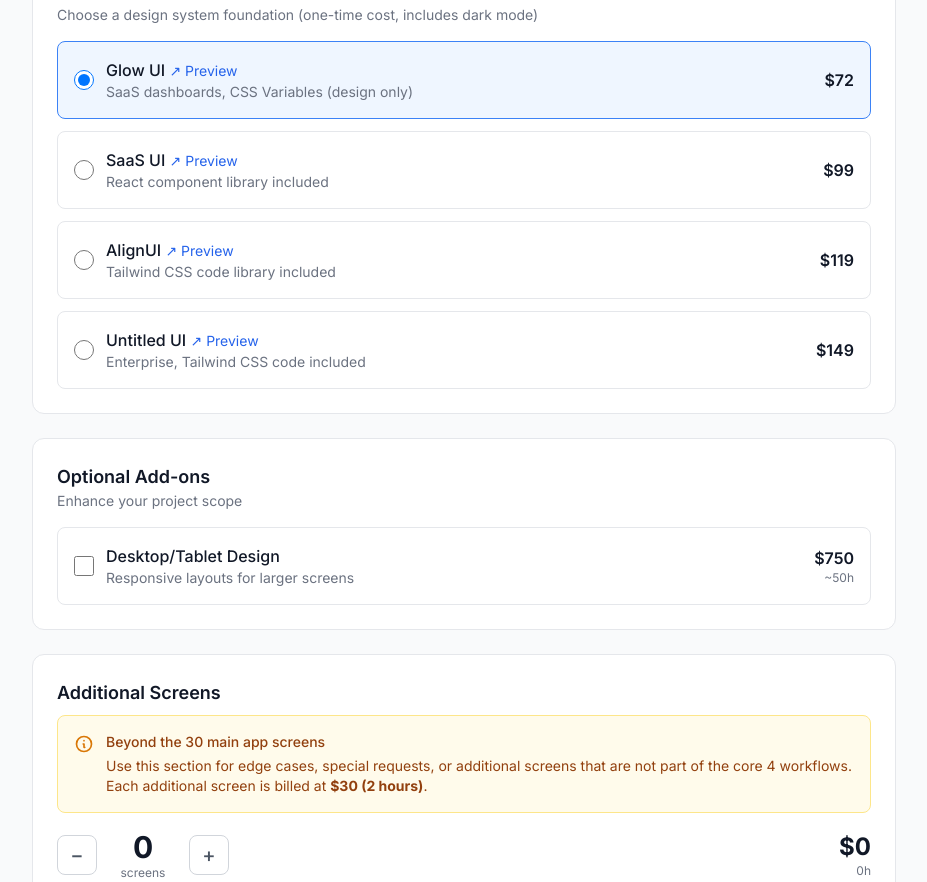
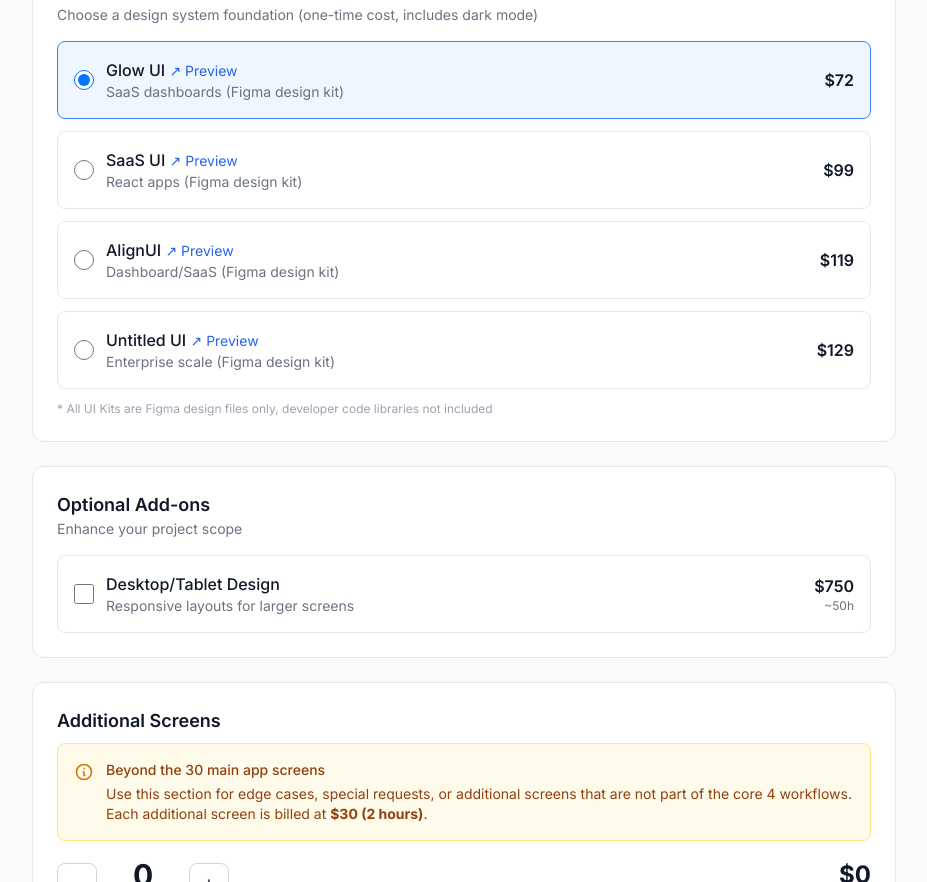
Before and after one commit to quoc48/x-project-quote, a plain HTML site: page index.html in a window 1280 px wide. Shown: the part 1204-2086 px from the top of the page, without its empty margins (176-1103 px from the left). Drawn offline with nearby package versions, Linux system fonts and the light colour scheme.

Commit message:
Update UI Kit links and prices
- Glow UI: $72 - https://www.glowui.com/
- SaaS UI: $99 - https://saas-ui.dev/pricing/figma
- AlignUI: $119 - https://figma.alignui.com/pricing
- Untitled UI: $129 - polar.sh checkout link
- Added note: All kits are Figma design only, no dev libraries

```diff
--- a/index.html
+++ b/index.html
@@ -332,8 +332,8 @@
                     <div class="flex items-center gap-3">
                         <input type="radio" name="uikit" value="glow" data-price="72" checked class="w-5 h-5 text-blue-600">
                         <div>
-                            <p class="font-medium text-gray-900">Glow UI <a href="https://www.figma.com/community/file/1360315130987495525" target="_blank" rel="noopener" onclick="event.stopPropagation()" class="text-blue-600 hover:underline text-sm font-normal">↗ Preview</a></p>
-                            <p class="text-sm text-gray-500">SaaS dashboards, CSS Variables (design only)</p>
+                            <p class="font-medium text-gray-900">Glow UI <a href="https://www.glowui.com/" target="_blank" rel="noopener" onclick="event.stopPropagation()" class="text-blue-600 hover:underline text-sm font-normal">↗ Preview</a></p>
+                            <p class="text-sm text-gray-500">SaaS dashboards (Figma design kit)</p>
                         </div>
                     </div>
                     <p class="font-semibold text-gray-900">$72</p>
@@ -343,8 +343,8 @@
                     <div class="flex items-center gap-3">
                         <input type="radio" name="uikit" value="saas" data-price="99" class="w-5 h-5 text-blue-600">
                         <div>
-                            <p class="font-medium text-gray-900">SaaS UI <a href="https://www.figma.com/community/file/1257658419283927894" target="_blank" rel="noopener" onclick="event.stopPropagation()" class="text-blue-600 hover:underline text-sm font-normal">↗ Preview</a></p>
-                            <p class="text-sm text-gray-500">React component library included</p>
+                            <p class="font-medium text-gray-900">SaaS UI <a href="https://saas-ui.dev/pricing/figma" target="_blank" rel="noopener" onclick="event.stopPropagation()" class="text-blue-600 hover:underline text-sm font-normal">↗ Preview</a></p>
+                            <p class="text-sm text-gray-500">React apps (Figma design kit)</p>
                         </div>
                     </div>
                     <p class="font-semibold text-gray-900">$99</p>
@@ -354,8 +354,8 @@
                     <div class="flex items-center gap-3">
                         <input type="radio" name="uikit" value="align" data-price="119" class="w-5 h-5 text-blue-600">
                         <div>
-                            <p class="font-medium text-gray-900">AlignUI <a href="https://www.alignui.com/" target="_blank" rel="noopener" onclick="event.stopPropagation()" class="text-blue-600 hover:underline text-sm font-normal">↗ Preview</a></p>
-                            <p class="text-sm text-gray-500">Tailwind CSS code library included</p>
+                            <p class="font-medium text-gray-900">AlignUI <a href="https://figma.alignui.com/pricing" target="_blank" rel="noopener" onclick="event.stopPropagation()" class="text-blue-600 hover:underline text-sm font-normal">↗ Preview</a></p>
+                            <p class="text-sm text-gray-500">Dashboard/SaaS (Figma design kit)</p>
                         </div>
                     </div>
                     <p class="font-semibold text-gray-900">$119</p>
@@ -363,15 +363,16 @@
 
                 <label class="radio-item flex items-center justify-between p-4 border border-gray-200 rounded-lg cursor-pointer hover:bg-gray-50 transition">
                     <div class="flex items-center gap-3">
-                        <input type="radio" name="uikit" value="untitled" data-price="149" class="w-5 h-5 text-blue-600">
+                        <input type="radio" name="uikit" value="untitled" data-price="129" class="w-5 h-5 text-blue-600">
                         <div>
-                            <p class="font-medium text-gray-900">Untitled UI <a href="https://www.untitledui.com/" target="_blank" rel="noopener" onclick="event.stopPropagation()" class="text-blue-600 hover:underline text-sm font-normal">↗ Preview</a></p>
-                            <p class="text-sm text-gray-500">Enterprise, Tailwind CSS code included</p>
+                            <p class="font-medium text-gray-900">Untitled UI <a href="https://polar.sh/checkout/polar_c_hdR0OzhST54WUBifr9nIFazF8LS6iLFDtFKck004FwW" target="_blank" rel="noopener" onclick="event.stopPropagation()" class="text-blue-600 hover:underline text-sm font-normal">↗ Preview</a></p>
+                            <p class="text-sm text-gray-500">Enterprise scale (Figma design kit)</p>
                         </div>
                     </div>
-                    <p class="font-semibold text-gray-900">$149</p>
+                    <p class="font-semibold text-gray-900">$129</p>
                 </label>
             </div>
+            <p class="text-xs text-gray-400 mt-3">* All UI Kits are Figma design files only, developer code libraries not included</p>
         </section>
 
         <!-- Optional Add-ons -->
```
